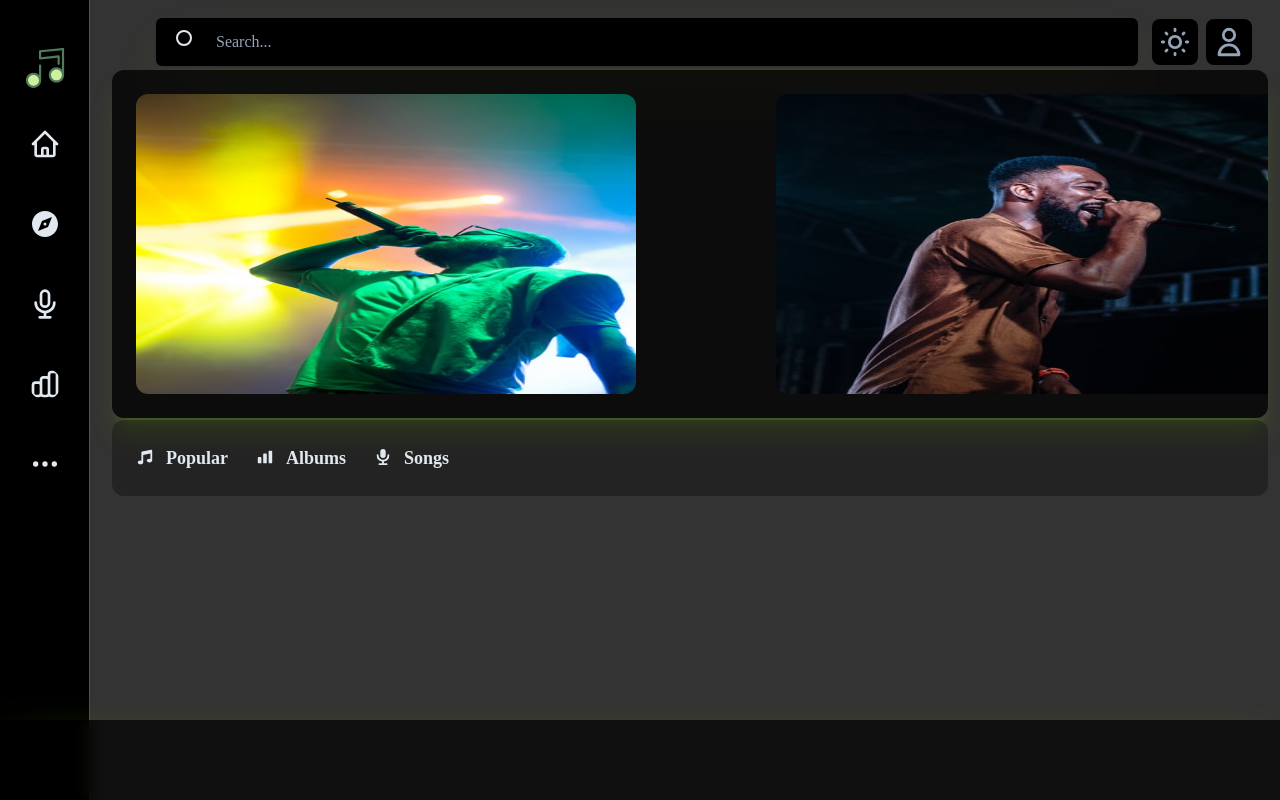
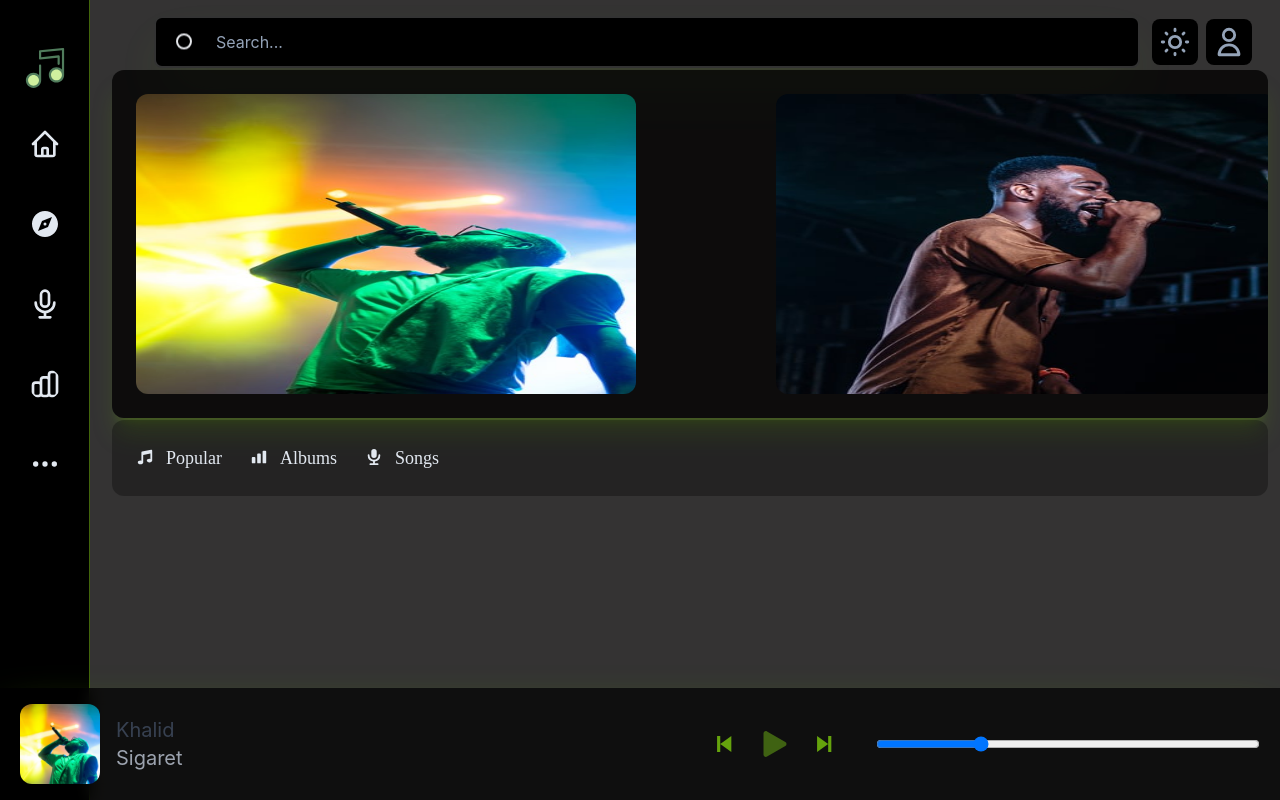
Before and after one commit to BegencGlyjow/music-app, a React (Create React App) app: page / in a window 1280 px wide. Built offline with nearby package versions, Linux system fonts and the light colour scheme.

Commit message:
updates new repo

```diff
--- a/src/assets/css/tailwind.css
+++ b/src/assets/css/tailwind.css
@@ -10,12 +10,12 @@
 
   @font-face {
     font-family: Montserrat-Bold;
-    src: url('../fonts/Montserrat-Bold.ttf');
+    src: url('../fonts/DancingScript-Bold.ttf');
   }
 
   @font-face {
     font-family: Montserrat-Medium;
-    src: url("../fonts/Montserrat-Medium.ttf");
+    src: url("../fonts/DancingScript-Medium.ttf");
   }
 
   ::-webkit-scrollbar {
--- a/src/components/Player/Player.jsx
+++ b/src/components/Player/Player.jsx
@@ -1,13 +1,34 @@
 import React from 'react'
 import hand from '../../assets/audio/hand.mp3'
+import pol from '../../assets/img/1.jpeg'
 const Player = () => {
   return (
-    <main className='translate-y-0 transform h-20 duration-500
+    <main className='translate-y-0 transform h-28 duration-500
     flex items-center justify-between z-40 fixed bottom-0 left-0
-    right-0 w-full py-2 lg:py-2 px-2 lg:px-5
+    right-0 w-full py-2 lg:py-5 px-2 lg:px-5
      bg-black shadow-lime-600 bg-opacity-70  backdrop-blur shadow-2xl'
      >
-       <audio src={hand} className="bg-black p-5"></audio>
+
+       <aside className="items-center w-64 hidden sm:flex">
+             <img src={pol} className="w-20 h-20 object-cover rounded-xl hidden md:block"/>
+             <div className="flex flex-col ml-4 text-xl"><span className=" font-gilroy-bold text-gray-700 dark:text-white truncate">Khalid</span>
+             <span className="text-md text-gray-400 font-gilroy-regular truncate">Sigaret</span></div>
+             </aside>
+             <aside className="flex items-center">
+             <div className="flex items-center lg:ml-8">
+               <button type="button" className="text-lime-600" aria-label="Previous">
+                 <svg stroke="currentColor" fill="currentColor" strokeWidth="0" viewBox="0 0 24 24" height="38" width="38" xmlns="http://www.w3.org/2000/svg">
+                   <path d="m16 7-7 5 7 5zm-7 5V7H7v10h2z"></path></svg></button><button type="button" className=" dark:bg-slate-50  mx-2  flex-center rounded-full text-lime-800" aria-label="Play">
+                     <svg stroke="currentColor" fill="currentColor" strokeWidth="0" viewBox="0 0 16 16" height="46" width="46" xmlns="http://www.w3.org/2000/svg">
+                       <path d="m11.596 8.697-6.363 3.692c-.54.313-1.233-.066-1.233-.697V4.308c0-.63.692-1.01 1.233-.696l6.363 3.692a.802.802 0 0 1 0 1.393z"></path>
+                       </svg></button><button type="button" className="next" aria-label="Next" className="text-lime-600">
+                         <svg stroke="currentColor" fill="currentColor" strokeWidth="0" viewBox="0 0 24 24" height="38" width="38" xmlns="http://www.w3.org/2000/svg">
+                           <path d="M7 7v10l7-5zm9 10V7h-2v10z"></path></svg></button></div>
+                           <div className="relative w-64 lg:w-96 ml-3 lg:ml-8 flex flex-col ">
+                             <aside className="flex flex-col sm:hidden"><span className="font-gilroy-bold text-gray-700 truncate">Gerek dal</span>
+                             <span className="text-sm text-gray-600 font-gilroy-regular truncate">Dj Khalid</span></aside>
+                             <input type="range" step="1" min="0" max="189.716938" className="w-full text-lime-600"/>
+                             </div></aside>
     </main>
   )
 }
--- a/src/components/PlayerList/Playlist.jsx
+++ b/src/components/PlayerList/Playlist.jsx
@@ -4,15 +4,15 @@ import { HiChartBar, HiMicrophone, HiMusicNote, HiOutlineMusicNote } from 'react
 const Playlist = () => {
   return (
     <section className='absolute text-slate-200 md:left-28 left-3 top-[420px] right-3 bg-black  bg-opacity-30 p-4 rounded-xl flex flex-row'>
-    <div className='flex  flex-row font-montserrat-bold font-extrabold text-lg mr-3 hover:border-b duration-500 border-lime-600 hover:text-lime-600 cursor-pointer rounded-lg p-2 '>
+    <div className='flex  flex-row  font-dancing-bold text-lg mr-3 hover:border-b duration-500 border-lime-600 hover:text-lime-600 cursor-pointer rounded-lg p-2 '>
     <HiMusicNote siz={24} className="mt-1 mr-3"/>
     Popular
     </div>
-    <div className='flex flex-row font-montserrat-bold font-extrabold text-lg mr-3 hover:border-b duration-500 border-lime-600 hover:text-lime-600 cursor-pointer rounded-lg p-2 '>
+    <div className='flex flex-row font-dancing-bold text-lg mr-3 hover:border-b duration-500 border-lime-600 hover:text-lime-600 cursor-pointer rounded-lg p-2 '>
     <HiChartBar siz={24} className="mt-1 mr-3"/>
     Albums
     </div>
-    <div className='flex flex-row font-montserrat-bold font-extrabold text-lg mr-3 hover:border-b duration-500 border-lime-600 hover:text-lime-600 cursor-pointer rounded-lg p-2 '>
+    <div className='flex flex-row font-dancing-bold text-lg mr-3 hover:border-b duration-500 border-lime-600 hover:text-lime-600 cursor-pointer rounded-lg p-2 '>
     <HiMicrophone siz={24} className="mt-1 mr-3"/>
     Songs
     </div>
--- a/tailwind.config.js
+++ b/tailwind.config.js
@@ -5,8 +5,8 @@ module.exports = {
   theme: {
     extend: {
       fontFamily: {
-        'montserrat-medium': ["Montserrat-Medium"],
-        'montserrat-bold': ["Montserrat-Bold"],
+        'dancing-medium': ["DancingScript-Medium"],
+        'dancing-bold': ["DancingScript-Bold"],
       },
     },
   },
```
Also changed, not shown: src/assets/fonts/DancingScript-Bold.ttf (added), src/assets/fonts/DancingScript-Medium.ttf (added).
